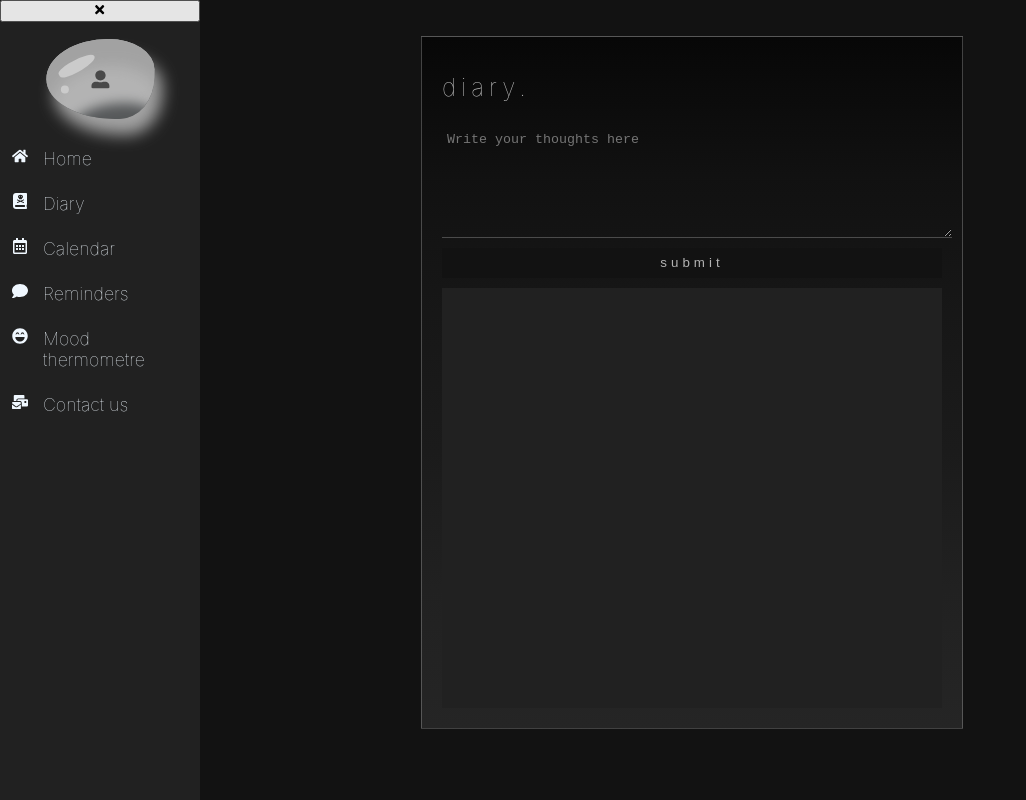
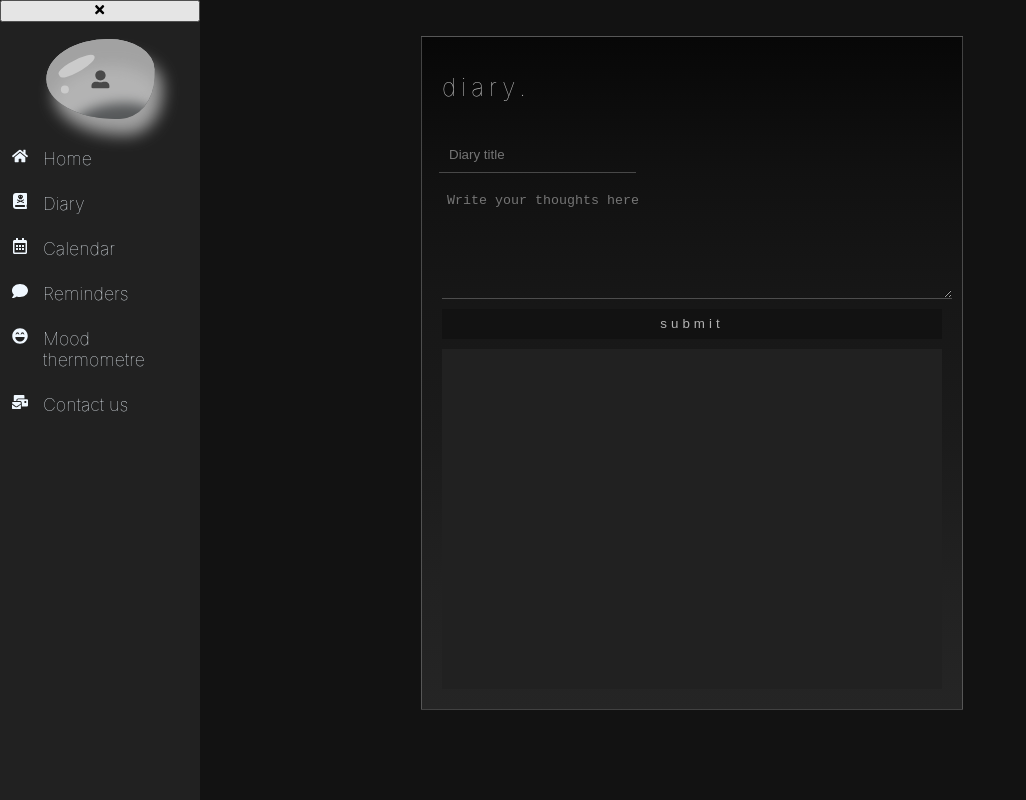
Before and after one commit to navidasaman/diary-app, a React (Create React App) app: page /Diary in a window 1280 px wide. Shown: the whole page, without its empty margins (0-1026 px from the left). Built offline with nearby package versions, Linux system fonts and the light colour scheme.

Commit message:
Added a title input to diary entries

```diff
--- a/src/components/DiaryEntry.tsx
+++ b/src/components/DiaryEntry.tsx
@@ -4,6 +4,7 @@ import '../css/Diary.css'
 // Gives the wanted structure to the entry object where date and the content of the diary entry will be visible
 interface Entry {
     date: string;
+    title: string;
     content: string;
   }
 
@@ -11,22 +12,26 @@ function DiaryEntry() {
   // State management variables which will be modified and updated
   const [value, setValue] = useState('');
   const [entries, setEntries] = useState<Entry[]>([]);
+  const [title, setTitle] = useState('');
 
   // Creates the diary entry and adds the entries to array
   const handleSubmit = () => {
     const newEntry: Entry = {
         date: new Date().toLocaleString(),
+        title: title,
         content: value
       };
 
     setEntries(previousEntries => [...previousEntries, newEntry]);
     setValue('');
+    setTitle('');
   }
 
   //
   const DiaryEntryComponent: React.FC<{ entry: Entry }> = ({ entry }) => (
     <div>
       <div className='entryDate'>{entry.date}</div>
+      <div className='entryTitle'>• {entry.title} •</div>
       <div className='entryText'>{entry.content}</div>
       <hr />
     </div>
@@ -35,6 +40,12 @@ function DiaryEntry() {
   return (
     <div className='textEditor'>
         <h1 className="diaryDesc">Diary.</h1>
+        <input type="text"
+            className='diaryTitleInput'
+            placeholder='Diary title'
+            value={title}
+            onChange={(e) => setTitle(e.target.value)}>
+        </input>
         <textarea
             className="writingSpace"
             placeholder='Write your thoughts here'
--- a/src/css/Diary.css
+++ b/src/css/Diary.css
@@ -52,7 +52,7 @@
 }
 
 .entriesContainer {
-    height: 50vh;
+    height: 40vh;
     padding:10px;
     background-color: #212121;
     display: grid;
@@ -66,4 +66,21 @@
 
 .entryText {
     margin-left: 10px;
+    font-style: italic;
 }
+
+.entryTitle {
+    font-weight: bold;
+}
+
+.diaryTitleInput {
+    width: fit-content;
+    background-color:transparent;
+    border: 1px solid #dddddd45;
+    border-top: none;
+    border-left: none;
+    border-right: none;
+    color: rgba(240, 248, 255, 0.61);
+    padding: 10px;
+    margin-left: -3px;
+}
```
